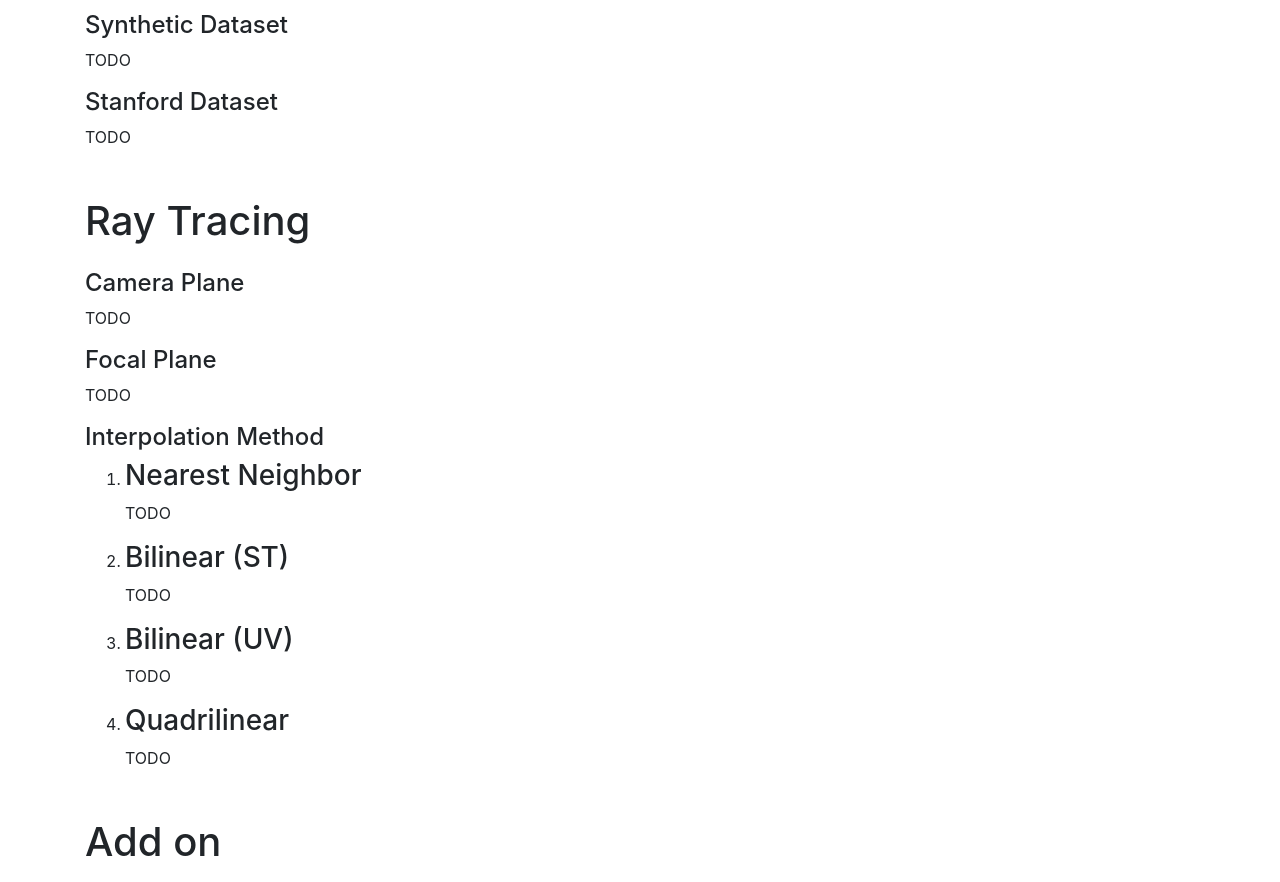
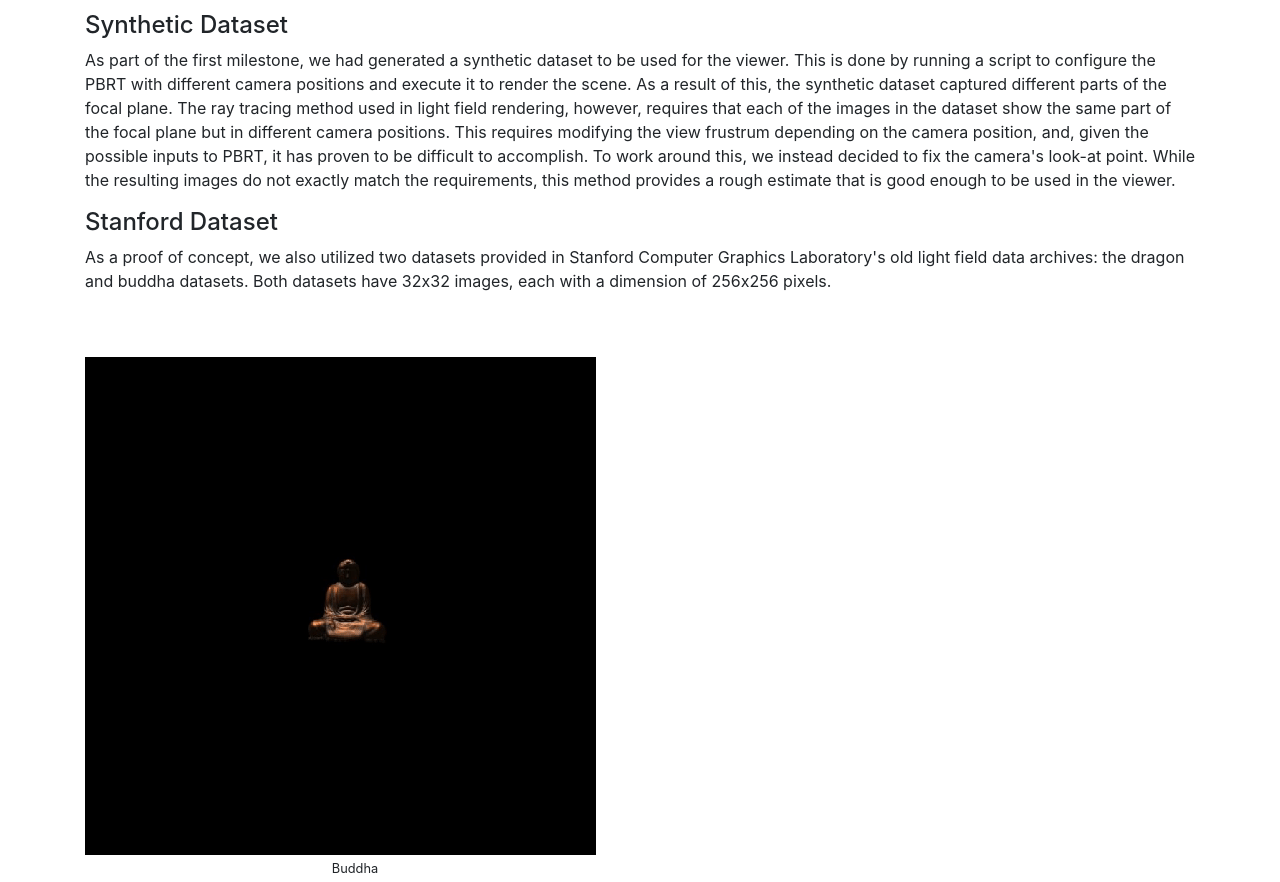
Before and after one commit to XiaofanLinUS/xiaofanlinus.github.io, a plain HTML site: page hw3.html in a window 1280 px wide. Shown: the part 3680-4562 px from the top of the page. Drawn offline with nearby package versions, Linux system fonts and the light colour scheme.

Commit message:
Added text for data set section

```diff
--- a/hw3.html
+++ b/hw3.html
@@ -148,10 +148,26 @@
       </dl>
 
 	    <h4> Synthetic Dataset </h4>
-	    <p> TODO </p>
+	    <p> As part of the first milestone, we had generated a synthetic dataset to be used for the viewer. This is done by running
+		a script to configure the PBRT with different camera positions and execute it to render the scene. As a result of this,
+		the synthetic dataset captured different parts of the focal plane. The ray tracing method used in light field rendering,
+		however, requires that each of the images in the dataset show the same part of the focal plane but in different camera
+		positions. This requires modifying the view frustrum depending on the camera position, and, given the possible inputs
+		to PBRT, it has proven to be difficult to accomplish. To work around this, we instead decided to fix the camera's
+		look-at point. While the resulting images do not exactly match the requirements, this method provides a rough estimate
+		that is good enough to be used in the viewer. </p>
 
 	    <h4> Stanford Dataset </h4>
-	    <p> TODO </p>
+	    <p> As a proof of concept, we also utilized two datasets provided in Stanford Computer Graphics Laboratory's old light field
+		data archives: the dragon and buddha datasets. Both datasets have 32x32 images, each with a dimension of 256x256 pixels.
+	    </p>
+
+	    <div class="row pt-5">
+	    	<div class="col-md-6">
+			<img src="./images/hw3/gifs/outward_rotation.gif " class="img-fluid" alt="original_wireframe">
+			<p class = "text-center m-auto"><small> Buddha </small> </p>
+		</div>
+	    </div>
 
 
       <dl class="row mt-5">
```
